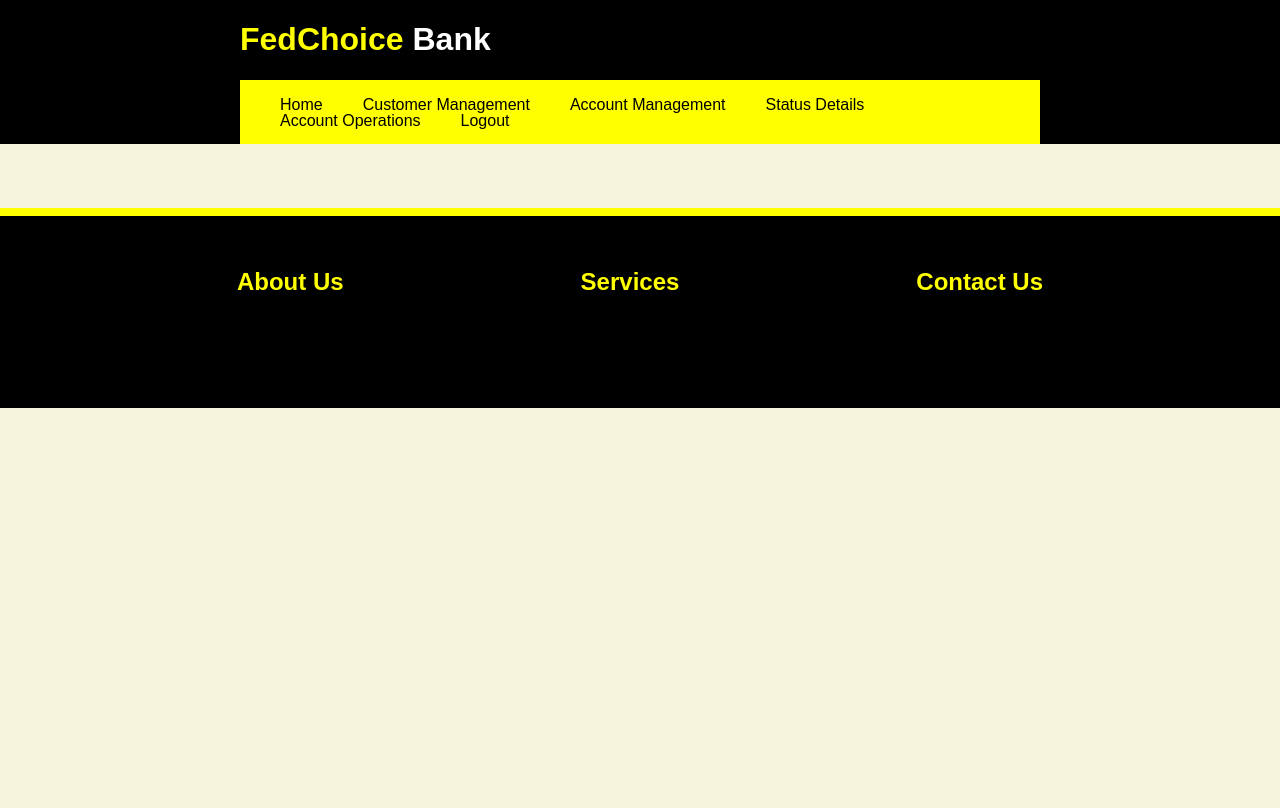
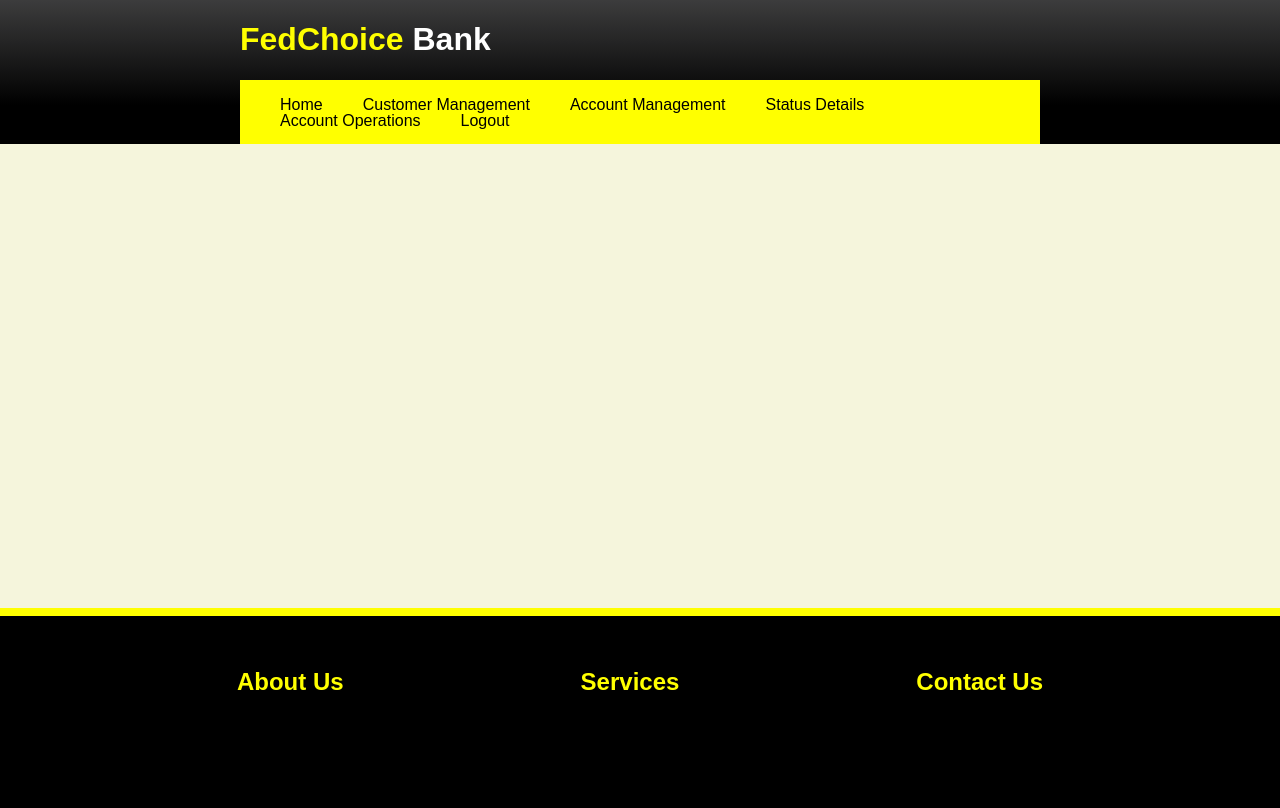
Before and after one commit to varshithrajbasa/RetailBanking, a Flask app: template templates/layout.html in a window 1280 px wide. Before the commit the page ends 408 px from the top, so only its background shows below. Run offline with Flask 2, Linux system fonts and the light colour scheme; the template is opened without the code that fills it, so the values that code supplies are empty; some libraries are stand-ins or nearby versions.

Commit message:
Fixed footer

```diff
--- a/static/styles.css
+++ b/static/styles.css
@@ -15,6 +15,10 @@ footer>div {
     display: flex;
     justify-content: space-evenly;
     flex-direction: row;
+}
+
+.content {
+    min-height: 50vh;
 }
 
 
@@ -77,7 +81,7 @@ footer>div {
 }
 
 .header {
-    background: black;
+    background: linear-gradient(to bottom, #808081 -82%, #000000 73%);
     color: white;
     padding: 0 15rem;
 }
--- a/templates/layout.html
+++ b/templates/layout.html
@@ -47,8 +47,10 @@
                 </ul>
             </div>
         </div>
-        {% block content %}
-    {% endblock %}
+        <div class="content">
+            {% block content %} {% endblock %}
+        </div>
+
     </div>
     <footer>
         <div style="background-color: yellow;padding-top:0.5rem;margin-bottom:2rem;"></div>
@@ -65,4 +67,5 @@
         </div>
     </footer>
 </body>
+
 </html>
```
